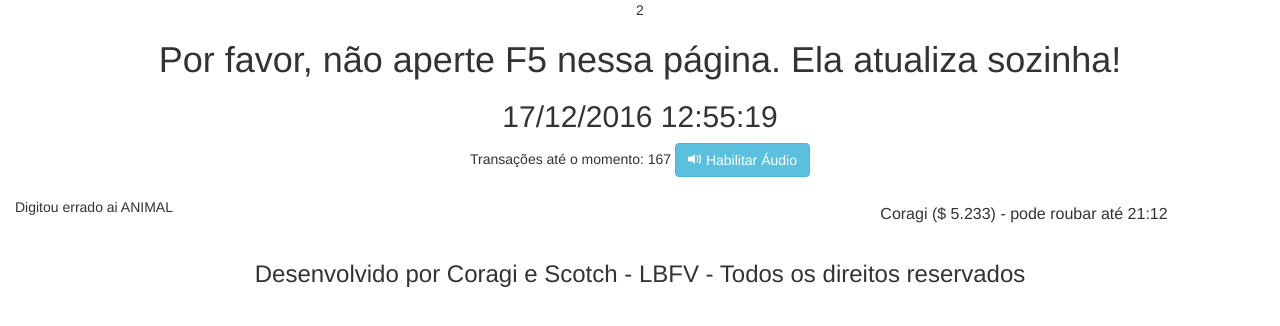
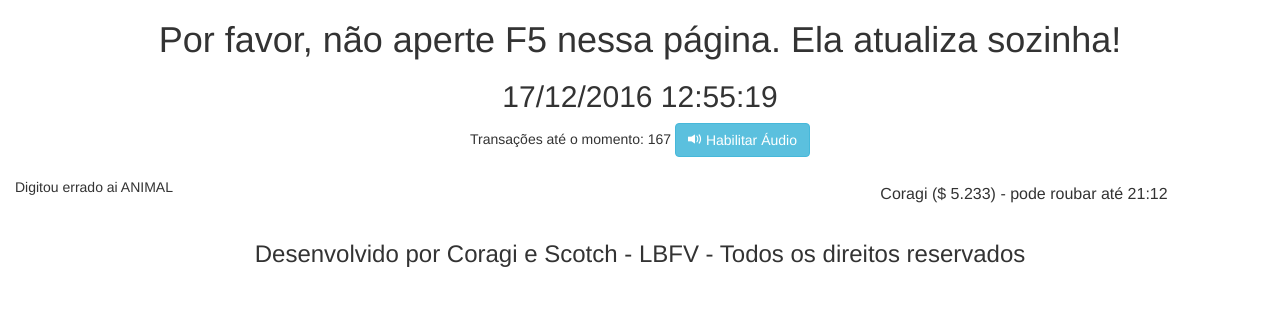
Before and after one commit to coragi/multa, a plain HTML site: page multa2.html in a window 1280 px wide. Drawn offline with Linux system fonts and the light colour scheme; no server answers.

Commit message:
angular repeat get rolando

```diff
--- a/multa2.html
+++ b/multa2.html
@@ -20,8 +20,7 @@
         <!-- Header -->
         <div class="row">
           <div class="col-md-12 text-center">
-          {{roubo}}
-          {{1+1}}
+
             <h1>Por favor, não aperte F5 nessa página. Ela atualiza sozinha!</h1>
             <h2>17/12/2016 12:55:19</h2>
             <span>Transações até o momento: 167</span>
```
